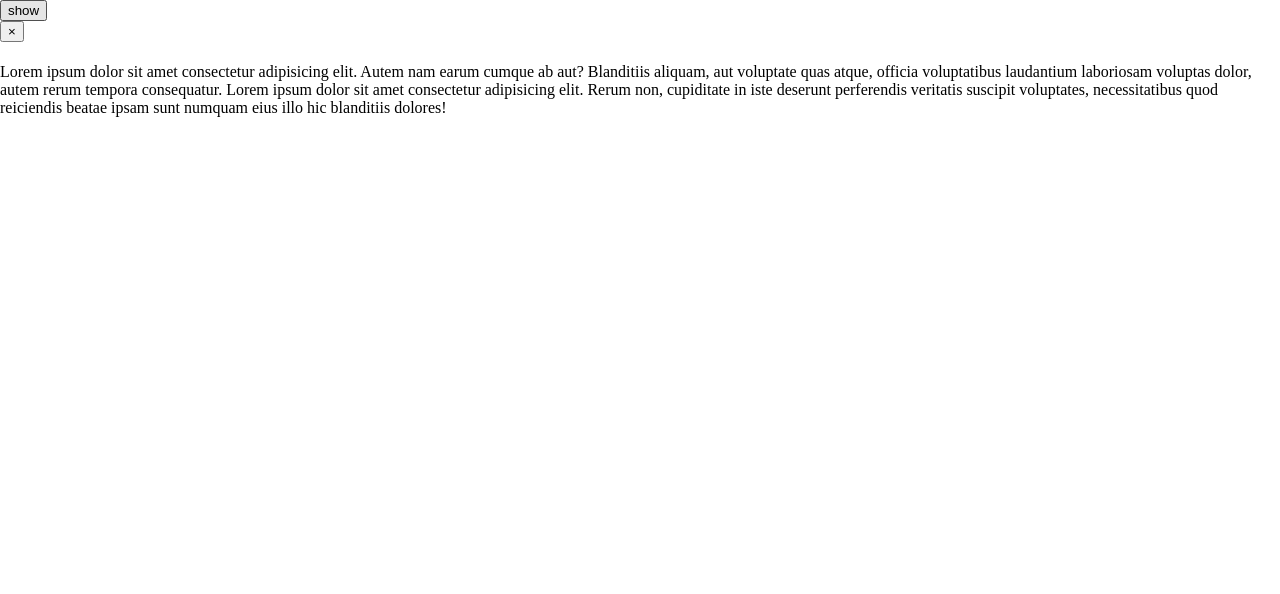
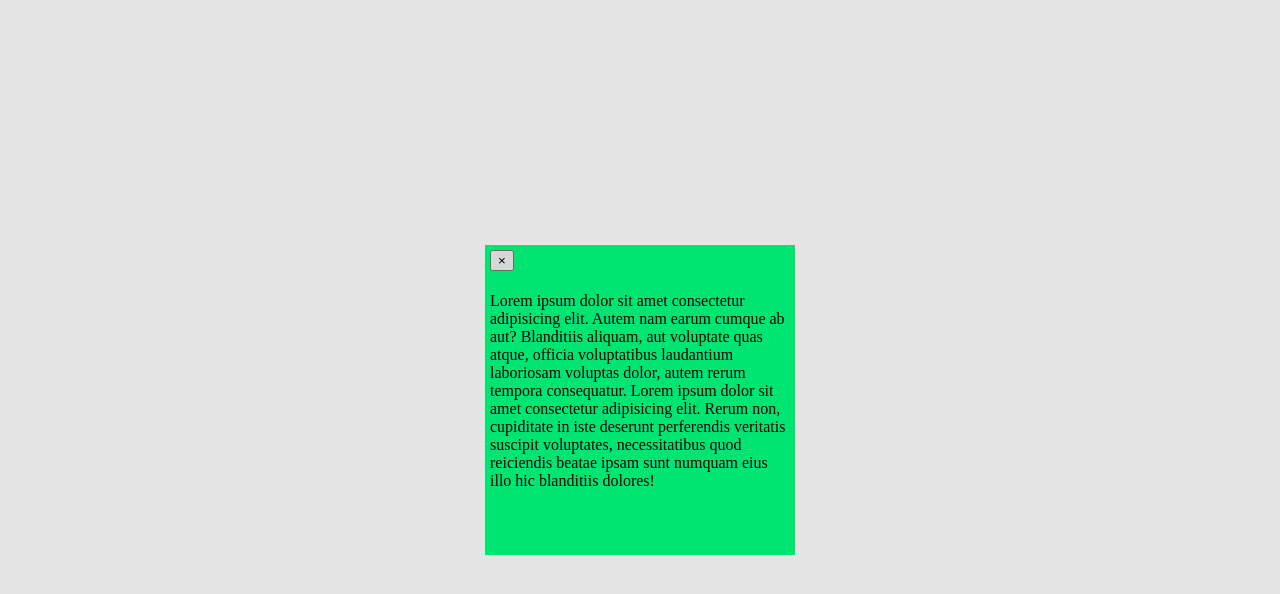
Before and after one commit to momchilmitev/modal, a plain HTML site: page index.html in a window 1280 px wide. Both pictures are taken after a click on the button "show". Drawn offline with Linux system fonts and the light colour scheme.

Commit message:
added basic styling

```diff
--- a/styles.css
+++ b/styles.css
@@ -1,7 +1,32 @@
 body {
   margin: 0;
   padding: 0;
+  height: 100vh;
   box-sizing: border-box;
+  display: flex;
+  justify-content: center;
+  align-items: center;
+  flex-direction: column;
+}
+
+.modal {
+  position: absolute;
+  z-index: 1;
+  background-color: springgreen;
+  width: 300px;
+  height: 300px;
+  padding: 5px;
+  margin: 0 auto;
+}
+
+.overlay {
+  position: absolute;
+  top: 0;
+  left: 0;
+  width: 100%;
+  height: 100%;
+  background-color: rgba(0, 0, 0, 0.1);
+  z-index: 2;
 }
 
 .hidden {
```
